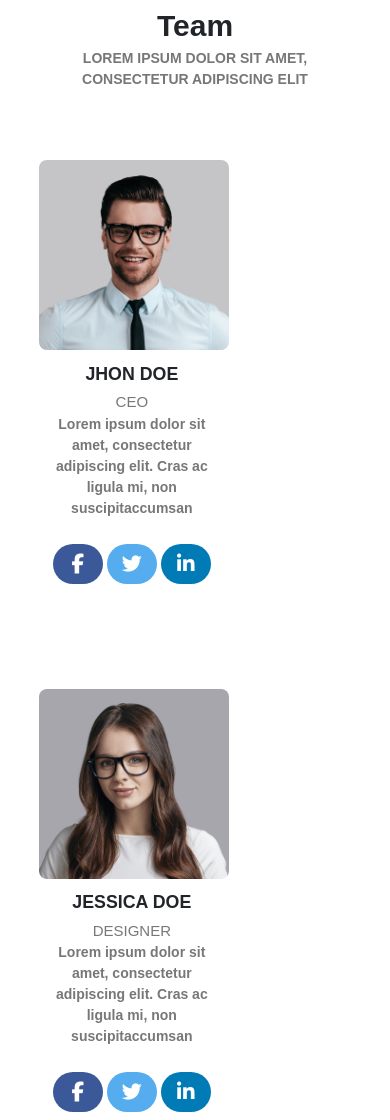
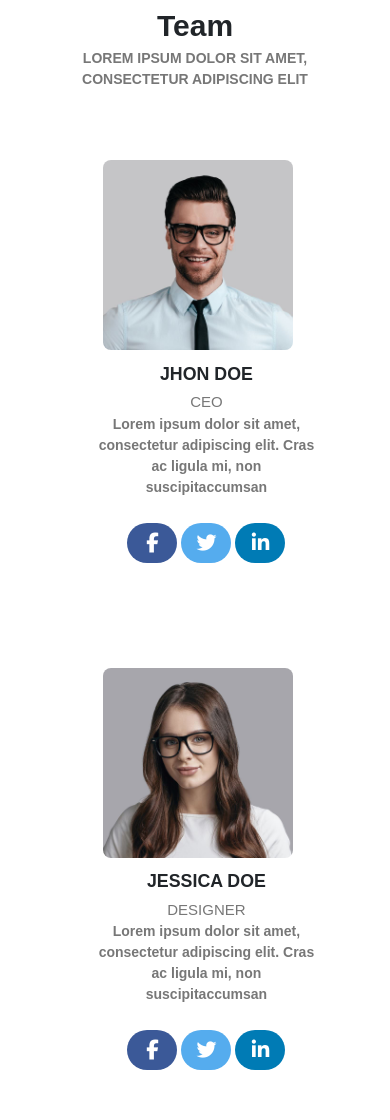
Before and after one commit to Meenaxi05/Responsive-Website, a plain HTML site: page index.html in a window 390 px wide. Shown: the part 4273-5393 px from the top of the page. Drawn offline with Linux system fonts and the light colour scheme.

Commit message:
changes in queries

```diff
--- a/mediaqueries.css
+++ b/mediaqueries.css
@@ -22,11 +22,6 @@
     .nav-link {
         display: none;
     }
-
-    /* header {
-        height: 60px;
-        padding: 10px;
-    } */
 
     header nav ul {
         background-color: white;
@@ -75,45 +70,6 @@
 
     /* section5 teams*/
 
-    /*
-    .section5 .flex2 {
-        grid-template-columns: 1fr;
-    } */
-
-    /* .flex2 {
-        flex-wrap: wrap;
-        width: 70%;
-        margin: 0 10px 0 10px;
-        padding-left: 80px;
-    }
-    .flex2-text{
-        display: flex;
-        padding-left: 80px;
-    }
-
-    .grid2 {
-        display: flex;
-        flex-wrap: wrap;
-        width: 50%;
-
-    } */
-
-    /* .wrap2 {
-        padding-left: 2px;
-        gap: 20px;
-        width: 50%;
-    }
-
-    .wrap2 p {
-        font-size: 12px;
-        flex-wrap: wrap;
-    }
-
-
-    .grid2 p {
-        text-align: left;
-    } */
-
     /* section6  map and form*/
     .content {
         flex-wrap: wrap;
@@ -133,11 +89,6 @@
         width: 410px;
     }
 
-    /* .three{
-        flex-direction: column;
-        padding:10px 0 10px 0 ;
-    } */
-
     /* section7  address*/
     .addressdetails {
         /* flex-wrap: wrap; */
@@ -149,83 +100,29 @@
 
 }
 
-@media (max-width:1300px) {
-
-    /* header */
-    /* header {
-        height: 15vh;
-        justify-content: center;
-        align-items: center;
-        padding:10px;
-    } */
-
-    /* section3 */
-    /* .grid {
-        position: relative;
-    }  */
-
-    /* section5 */
-
-
-
-    /* .section5 {
-        width: 80%;
-    }
-
-    .section5 .flex2 {
-        width: 50%;
-        flex-wrap: wrap;
-    }
-
-
-    .section5 .grid2 {
-        flex-wrap: wrap;
-    } */
-
-    /* section3  projects*/
-    /* .section3 .flex {
-        flex-wrap: wrap;
-    } */
-
-    /* .flex2 {
-        flex-wrap: wrap;
-        width: 100%;
-        margin: 0 10px 0 10px;
-        padding-left: 80px;
-    } */
-    /* .flex2-text{
-        display: flex;
-
-    }
-     */
-    /* .grid2 {
-        display: flex;
-        flex-wrap: wrap;
-
-    } */
-
-}
 
 @media screen and (max-width:1200px) {
     .flex2 {
         flex-wrap: wrap;
         width: 100%;
+
+    }
+    .grid2{
+        margin-right: 50px;
+        margin-left: 90px;
     }
 
 }
 
 @media screen and (max-width:600px) {
 
-    /* header{
-        height: 10vh;
-    } */
     /* section3 */
     .section3 .grid img {
         width: 200px;
     }
 
+    /* section5 */
 
-    /* section5 */
 
     /* section6 */
     .content {
@@ -262,8 +159,10 @@
     }
 }
 
-/* @media screen and (max-width:700px) {
-    .flex2-text{
-        flex-direction: column;
+@media screen and (max-width:300px) {
+    /* section5 */
+    .flex2-text {
+        flex-wrap: wrap;
+        width: 70%;
     }
-} */
+}
```
